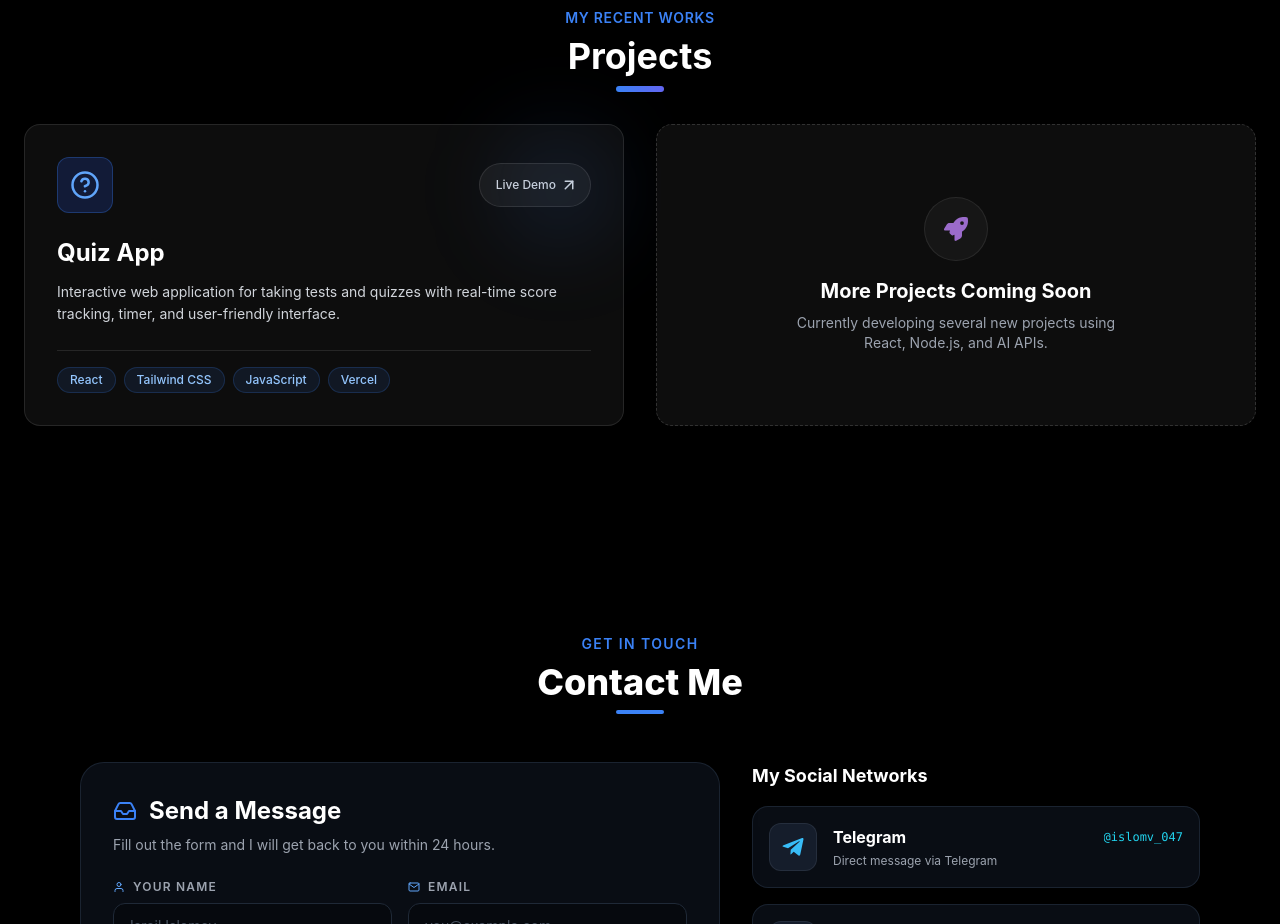
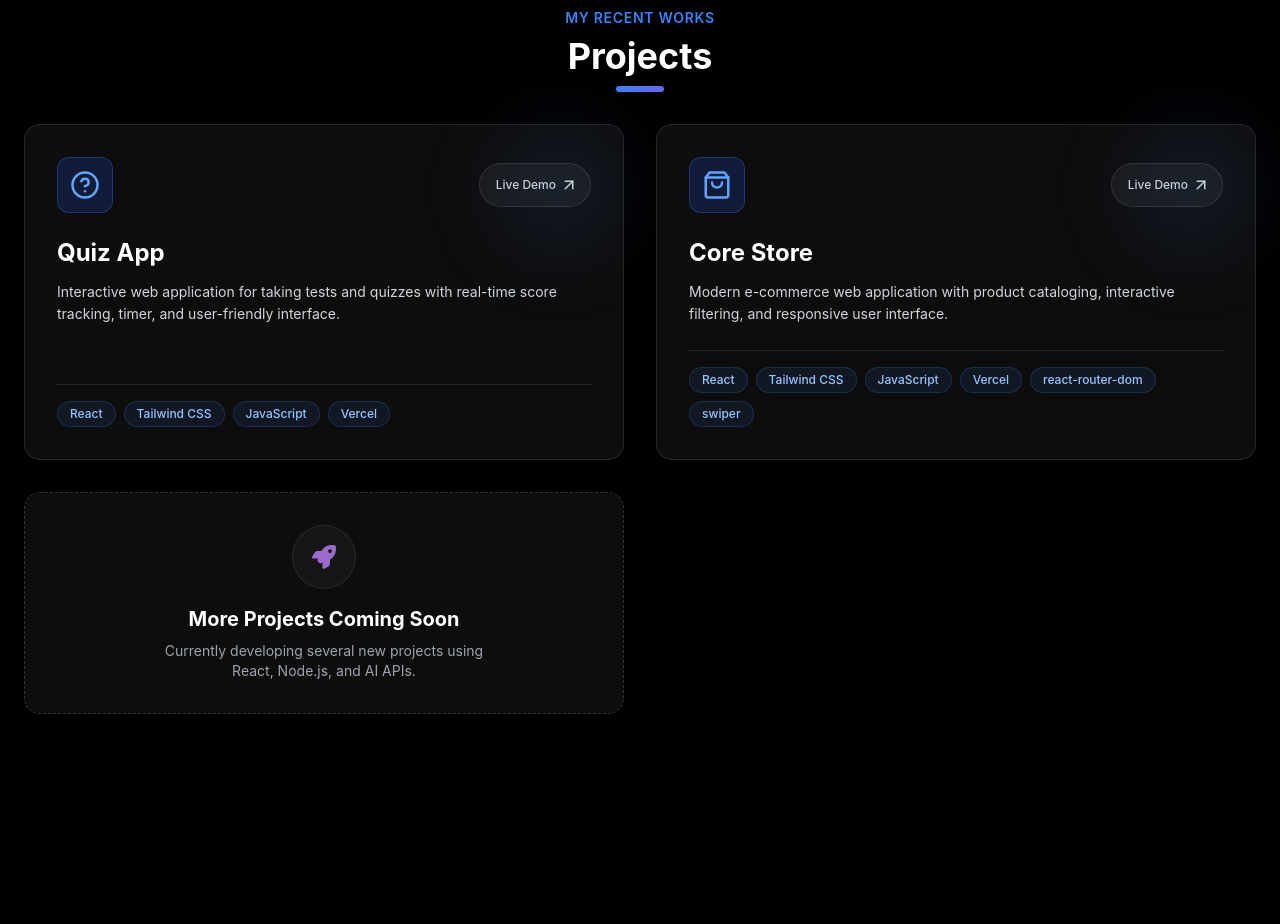
Before and after one commit to IsroilIslomov37/My-Portfolio, a React app in the folder vite-project/: page / in a window 1280 px wide. Shown: the part 3000-3924 px from the top of the page. Built offline with nearby package versions, Linux system fonts and the light colour scheme; the HTML template or start-up script is replaced by a standard one.

Commit message:
core-store added

```diff
--- a/vite-project/src/components/Projects.jsx
+++ b/vite-project/src/components/Projects.jsx
@@ -1,6 +1,6 @@
 import { useTranslation } from 'react-i18next';
 import SectionTitle from './SectionTitle';
-import { FiHelpCircle, FiArrowUpRight } from 'react-icons/fi';
+import { FiHelpCircle, FiArrowUpRight, FiShoppingBag } from 'react-icons/fi';
 import { FaRocket } from 'react-icons/fa6';
 
 const Projects = () => {
@@ -13,6 +13,13 @@ const Projects = () => {
       tags: ['React', 'Tailwind CSS', 'JavaScript', 'Vercel'],
       liveUrl: 'https://quiz-app-eight-nu-19.vercel.app/',
       icon: <FiHelpCircle className="text-blue-400 text-3xl" />,
+    },
+    {
+      title: t('projects.core_store_title'),
+      description: t('projects.core_store_desc'),
+      tags: ['React', 'Tailwind CSS', 'JavaScript', 'Vercel', 'react-router-dom', 'swiper'],
+      liveUrl: 'https://core-store-peach.vercel.app/',
+      icon: <FiShoppingBag className="text-blue-400 text-3xl" />,
     },
   ];
 
--- a/vite-project/src/i18n/locales/en.json
+++ b/vite-project/src/i18n/locales/en.json
@@ -64,6 +64,8 @@
     "live_demo": "Live Demo",
     "quiz_title": "Quiz App",
     "quiz_desc": "Interactive web application for taking tests and quizzes with real-time score tracking, timer, and user-friendly interface.",
+    "core_store_title": "Core Store",
+    "core_store_desc": "Modern e-commerce web application with product cataloging, interactive filtering, and responsive user interface.",
     "coming_soon_title": "More Projects Coming Soon",
     "coming_soon_desc": "Currently developing several new projects using React, Node.js, and AI APIs."
   },
--- a/vite-project/src/i18n/locales/ru.json
+++ b/vite-project/src/i18n/locales/ru.json
@@ -63,9 +63,11 @@
     "subtitle": "Мои недавние работы",
     "live_demo": "Демо",
     "quiz_title": "Quiz App",
-    "quiz_desc": "Интерактивное веб-приложение для прохождения тестирования и викторин с подсчетом результатов в реальном времени, таймером и удобным интерфейсом.",
-    "coming_soon_title": "Больше проектов в разработке",
-    "coming_soon_desc": "Сейчас в разработке находится несколько новых проектов на React, Node.js и AI APIs."
+    "quiz_desc": "Интерактивное веб-приложение для прохождения тестов с отслеживанием результатов в реальном времени, таймером и удобным интерфейсом.",
+    "core_store_title": "Core Store",
+    "core_store_desc": "Современный интернет-магазин с каталогом товаров, фильтрацией и адаптивным интерфейсом.",
+    "coming_soon_title": "Скоро будут новые проекты",
+    "coming_soon_desc": "В настоящее время разрабатываю несколько новых проектов с использованием React, Node.js и AI API."
   },
   "contact": {
     "badge": "ДАВАЙТЕ НА СВЯЗЬ",
--- a/vite-project/src/i18n/locales/uz.json
+++ b/vite-project/src/i18n/locales/uz.json
@@ -64,6 +64,8 @@
     "live_demo": "Demo",
     "quiz_title": "Quiz App",
     "quiz_desc": "Real vaqt rejimida natijalarni hisoblash, taymer va qulay foydalanuvchi interfeysiga ega test va viktorinalardan o'tish uchun interaktiv web-ilova.",
+    "core_store_title": "Core Store",
+    "core_store_desc": "Mahsulotlar katalogi, interaktiv filtrlash va moslashuvchan interfeysga ega zamonaviy internet-do'kon.",
     "coming_soon_title": "Ko'proq loyihalar tez kunda",
     "coming_soon_desc": "Hozirda React, Node.js va AI API-larida bir nechta yangi loyihalar ishlab chiqilmoqda."
   },
```
Lines whose indentation alone changed are shown as unchanged.
